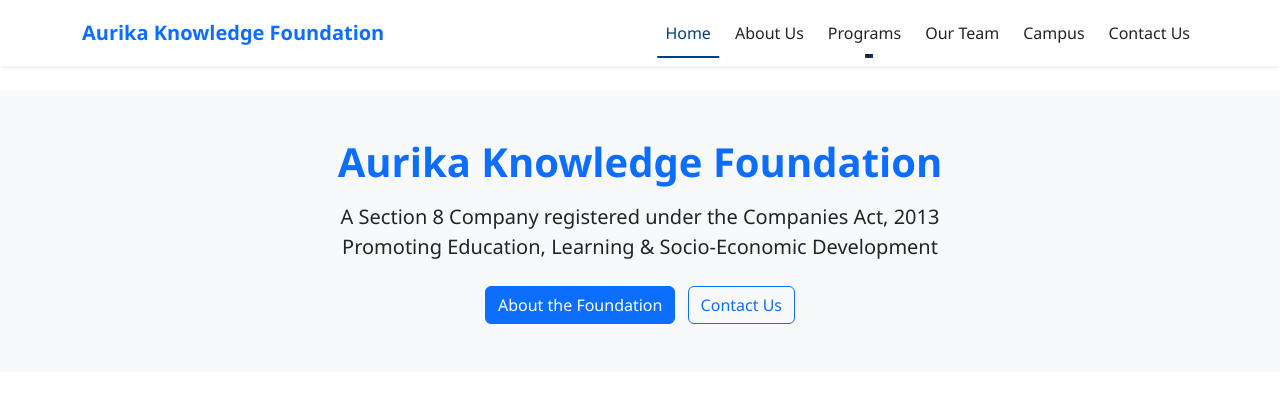
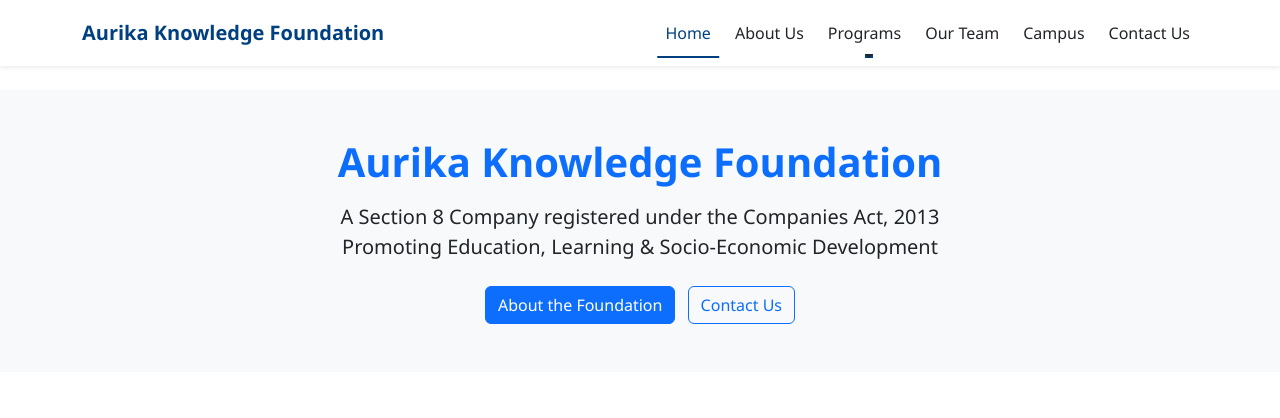
Before and after one commit to VirtusStack/aurika-web, a PHP site: page /aurika-web/index.php in a window 1280 px wide. Shown: the top 418 px of the page. Run offline with PHP 8.4, Linux system fonts and the light colour scheme.

Commit message:
Update header.php

```diff
--- a/templates/include/header.php
+++ b/templates/include/header.php
@@ -25,7 +25,7 @@
     <div class="container">
 
         <!-- Brand -->
-        <a class="navbar-brand fw-bold text-primary" href="index.php">Aurika Knowledge Foundation</a>
+        <a class="navbar-brand fw-bold " href="index.php">Aurika Knowledge Foundation</a>
 
         <!-- Mobile Toggle Button -->
         <button
```
